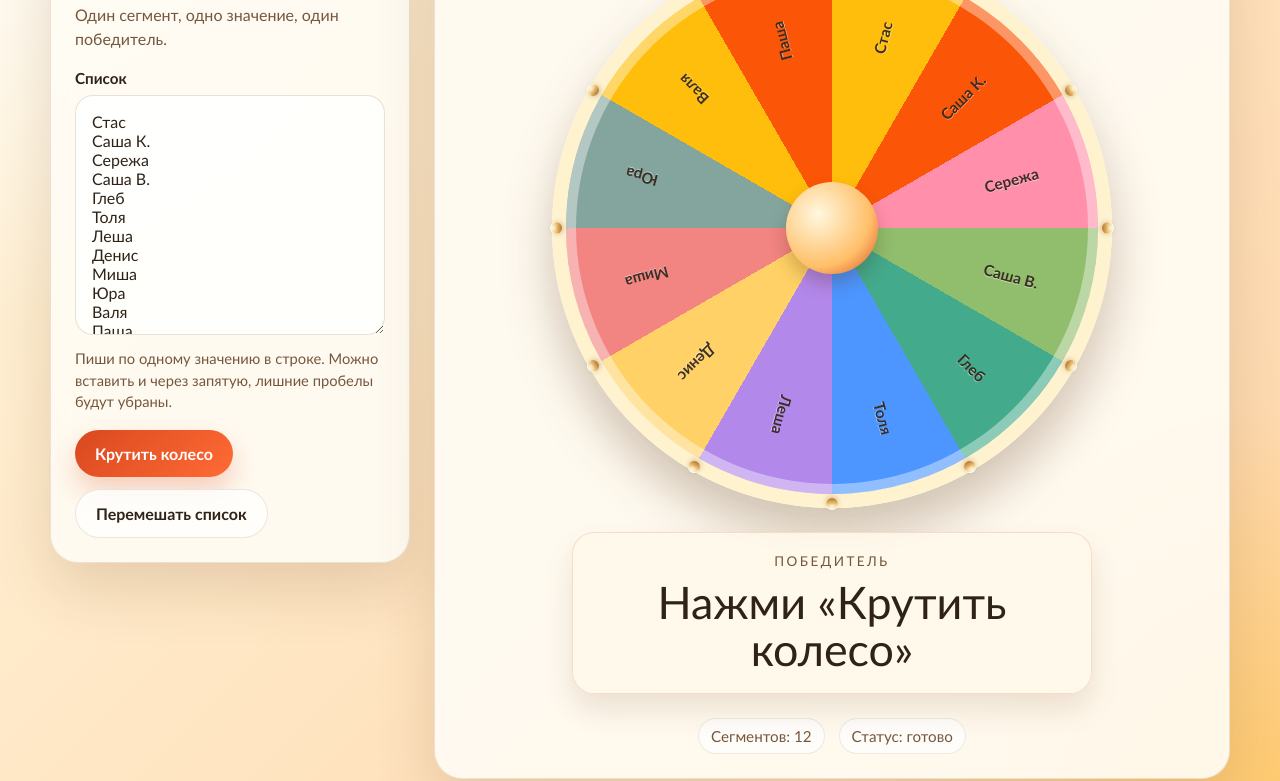
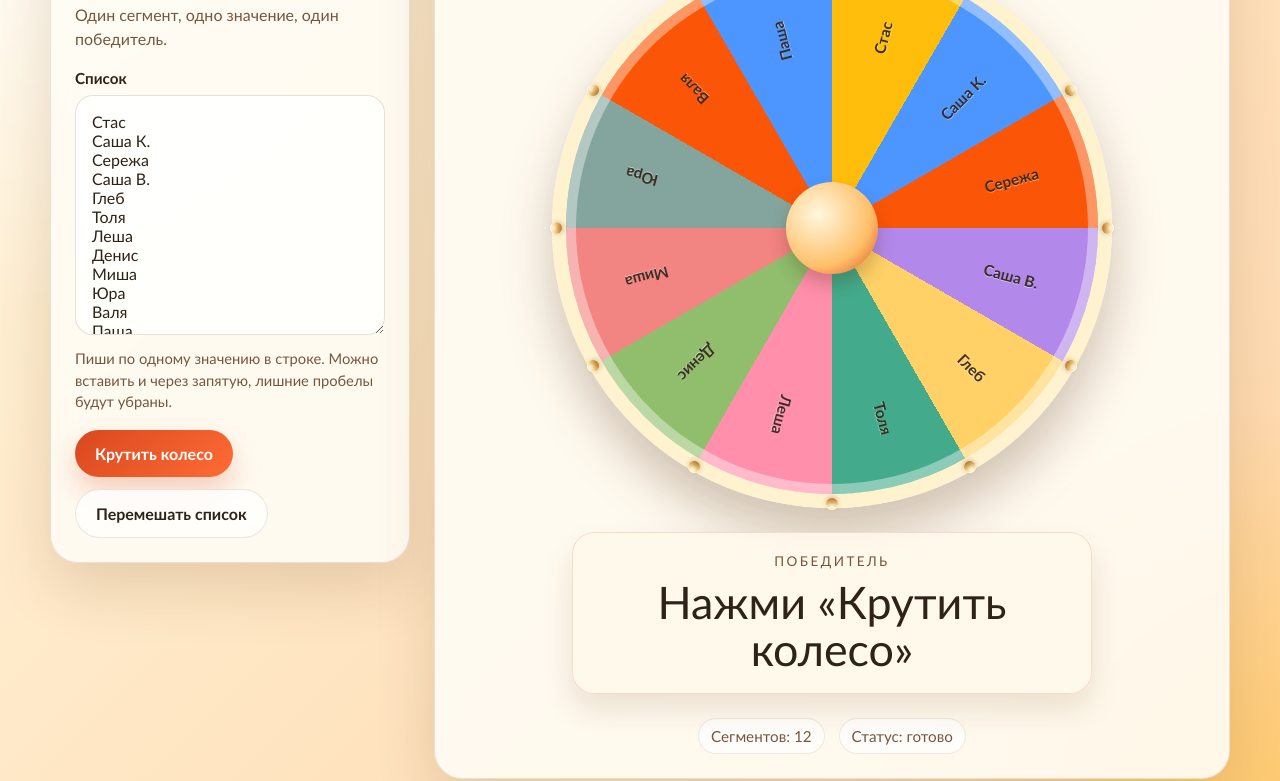
Before and after one commit to shaxraman/the-wheel-of-fortune, a plain HTML site: page index.html in a window 1280 px wide. Shown: the part 171-952 px from the top of the page. Drawn offline with Linux system fonts and the light colour scheme.

Commit message:
фикс цветов

```diff
--- a/index.html
+++ b/index.html
@@ -584,6 +584,49 @@
       "#84a59d"
     ];
 
+    function colorDistance(first, second) {
+      const channels = color => [
+        parseInt(color.slice(1, 3), 16),
+        parseInt(color.slice(3, 5), 16),
+        parseInt(color.slice(5, 7), 16)
+      ];
+      const a = channels(first);
+      const b = channels(second);
+      return Math.hypot(a[0] - b[0], a[1] - b[1], a[2] - b[2]);
+    }
+
+    function buildSegmentColors(count) {
+      if (count < 1) return [];
+
+      const colors = [palette[0]];
+      const usage = palette.map((_, index) => index === 0 ? 1 : 0);
+
+      for (let index = 1; index < count; index += 1) {
+        const leastUsed = Math.min(...usage);
+        const candidates = palette
+          .map((color, paletteIndex) => ({ color, paletteIndex }))
+          .filter(({ paletteIndex }) => usage[paletteIndex] === leastUsed);
+        const previous = colors[index - 1];
+        const closesCircle = index === count - 1;
+
+        candidates.sort((left, right) => {
+          const score = candidate => closesCircle
+            ? Math.min(
+                colorDistance(previous, candidate.color),
+                colorDistance(colors[0], candidate.color)
+              )
+            : colorDistance(previous, candidate.color);
+          return score(right) - score(left);
+        });
+
+        const selected = candidates[0];
+        colors.push(selected.color);
+        usage[selected.paletteIndex] += 1;
+      }
+
+      return colors;
+    }
+
     function parseNames(value) {
       return value
         .split(/\n|,/g)
@@ -826,10 +869,11 @@
       }
 
       const step = 360 / count;
+      const segmentColors = buildSegmentColors(count);
       const gradientParts = currentNames.map((_, index) => {
         const start = index * step;
         const end = start + step;
-        return `${palette[index % palette.length]} ${start}deg ${end}deg`;
+        return `${segmentColors[index]} ${start}deg ${end}deg`;
       });
 
       wheel.style.background = `conic-gradient(${gradientParts.join(", ")})`;
```
